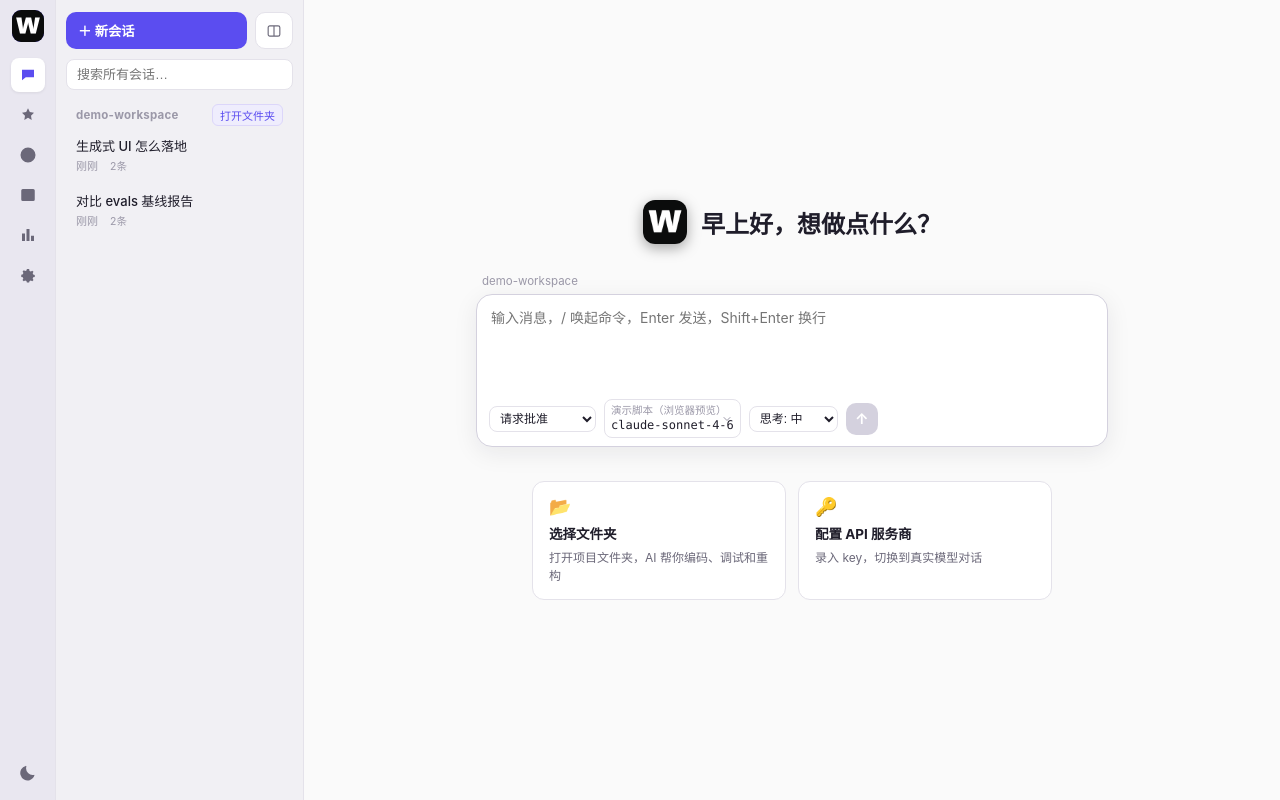
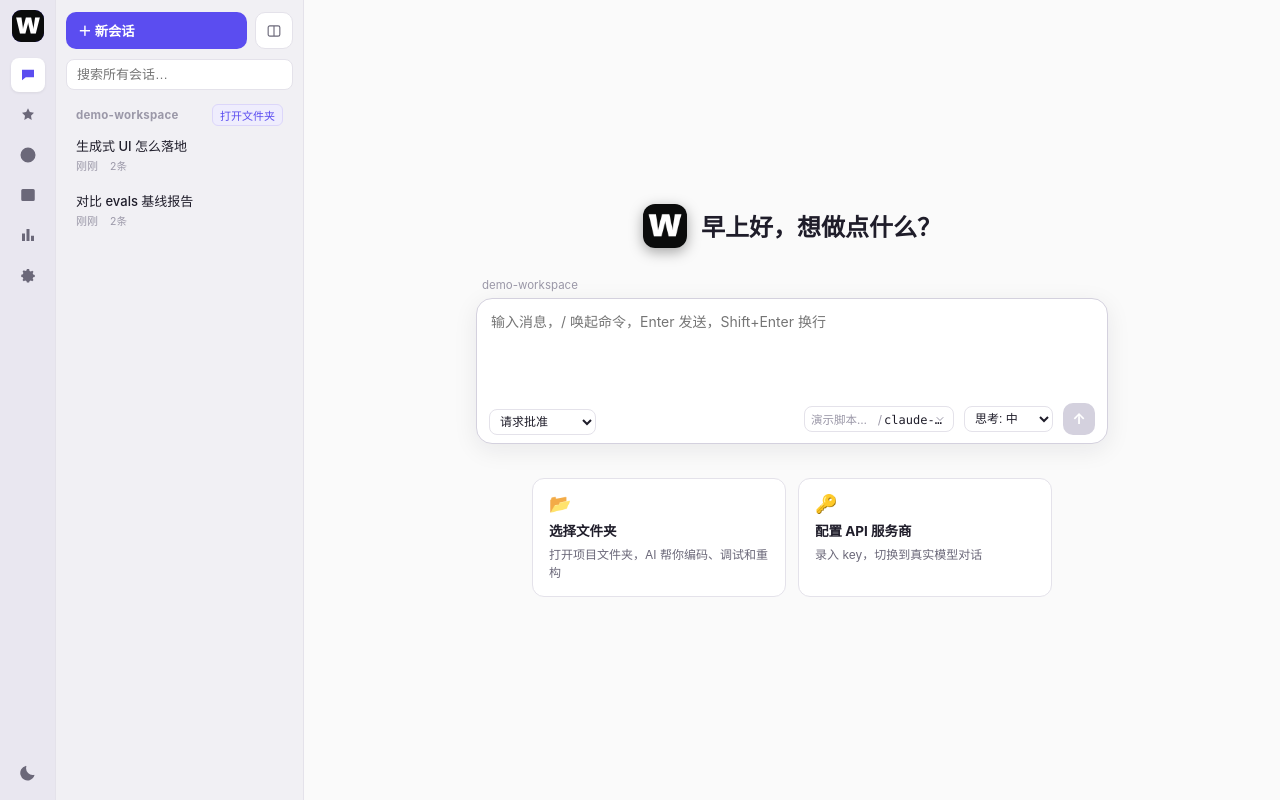
Before and after one commit to ww934883-sudo/wcode, a React (Vite) app in the folder packages/desktop/: page / in a window 1280 px wide. Built offline with nearby package versions, Linux system fonts and the light colour scheme.

Commit message:
M3-D+2y: 输入框底部重排——模型(供应商/模型单行)/思考/发送靠右下等间距排列，权限模式与用量计数移至左侧

```diff
--- a/packages/desktop/src/renderer/components/ChatPane.tsx
+++ b/packages/desktop/src/renderer/components/ChatPane.tsx
@@ -107,6 +107,15 @@ export function ChatPane({
               </option>
             ))}
           </select>
+          {pane.ui.usage && (
+            <span className="usage">
+              ↑{pane.ui.usage.inputTokens} ↓{pane.ui.usage.outputTokens}
+            </span>
+          )}
+        </>
+      }
+      trailing={
+        <>
           <ModelSelect
             catalog={catalog}
             provider={providerName}
@@ -125,11 +134,6 @@ export function ChatPane({
               </option>
             ))}
           </select>
-          {pane.ui.usage && (
-            <span className="usage">
-              ↑{pane.ui.usage.inputTokens} ↓{pane.ui.usage.outputTokens}
-            </span>
-          )}
         </>
       }
     />
--- a/packages/desktop/src/renderer/components/Composer.tsx
+++ b/packages/desktop/src/renderer/components/Composer.tsx
@@ -13,6 +13,7 @@ export function Composer({
   onSend,
   onAbort,
   toolbar,
+  trailing,
   projectName,
   commands,
   onCommand,
@@ -20,8 +21,10 @@ export function Composer({
   running: boolean;
   onSend: (text: string) => void;
   onAbort: () => void;
-  /** 输入卡底部工具行（模型/思考级别等选择器） */
+  /** 输入卡底部左侧工具（权限模式等） */
   toolbar?: ReactNode;
+  /** 输入卡底部右侧组（模型/思考，与发送按钮等间距排列） */
+  trailing?: ReactNode;
   /** 项目名：显示在输入卡上方 */
   projectName?: string;
   /** 斜杠命令面板（提供后输入 / 唤起） */
@@ -133,6 +136,8 @@ export function Composer({
         />
         <div className="composer-foot">
           {toolbar}
+          <div className="composer-trailing">
+            {trailing}
             {running ? (
               <button className="send-btn stop" title="停止" onClick={onAbort}>
                 ■
@@ -150,5 +155,6 @@ export function Composer({
           </div>
         </div>
       </div>
+    </div>
   );
 }
--- a/packages/desktop/src/renderer/components/ModelSelect.tsx
+++ b/packages/desktop/src/renderer/components/ModelSelect.tsx
@@ -49,8 +49,11 @@ export function ModelSelect({
         title="模型（按供应商分组，点击选择）"
         onClick={() => setOpen((v) => !v)}
       >
-        <span className="model-select-provider">{provider}</span>
-        <span className="model-select-model">{model}</span>
+        <span className="model-select-line">
+          <span className="model-select-provider">{provider}</span>
+          <span className="model-select-slash">/</span>
+          <span className="model-select-model">{model}</span>
+        </span>
         <svg viewBox="0 0 24 24" width="12" height="12" aria-hidden="true">
           <path
             d="M6 9l6 6 6-6"
--- a/packages/desktop/src/renderer/styles.css
+++ b/packages/desktop/src/renderer/styles.css
@@ -803,33 +803,44 @@ button {
 
 .model-select-btn {
   display: flex;
-  flex-direction: column;
-  align-items: flex-start;
-  gap: 0;
+  align-items: center;
+  gap: 6px;
   min-width: 0;
-  max-width: 220px;
-  padding: 3px 22px 3px 10px;
-  line-height: 1.25;
+  max-width: 240px;
+  padding: 6px 24px 6px 10px;
   position: relative;
 }
 
-.model-select-provider {
-  font-size: 10.5px;
-  color: var(--text-3);
+/* 单行「供应商/模型」 */
+.model-select-line {
+  display: flex;
+  align-items: baseline;
+  gap: 2px;
+  min-width: 0;
   max-width: 100%;
   overflow: hidden;
+  white-space: nowrap;
+}
+
+.model-select-provider {
+  font-size: 11.5px;
+  color: var(--text-3);
+  overflow: hidden;
   text-overflow: ellipsis;
-  white-space: nowrap;
+  flex-shrink: 1;
+}
+
+.model-select-slash {
+  color: var(--text-3);
+  flex: 0 0 auto;
 }
 
 .model-select-model {
   font-size: 12px;
   font-weight: 500;
   font-family: var(--mono);
-  max-width: 100%;
   overflow: hidden;
   text-overflow: ellipsis;
-  white-space: nowrap;
 }
 
 .model-select-btn svg {
@@ -1943,9 +1954,17 @@ button {
 
 .composer-foot {
   display: flex;
-  align-items: center;
+  align-items: flex-end;
   gap: 8px;
   flex-wrap: wrap;
+}
+
+/* 底部右侧组：模型 / 思考 / 发送 依次等间距靠右 */
+.composer-trailing {
+  margin-left: auto;
+  display: flex;
+  align-items: center;
+  gap: 10px;
 }
 
 .composer-foot .modes {
```
Lines whose indentation alone changed are shown as unchanged.
